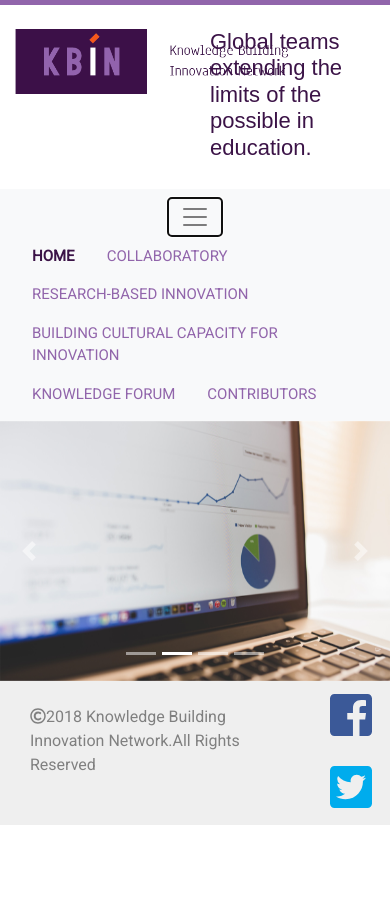
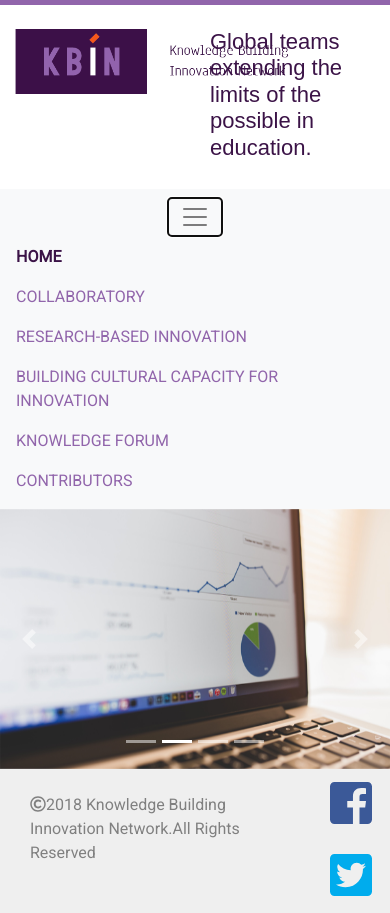
Before and after one commit to ninadpchaudhari/kbin-ui-html, a plain HTML site: page index.html in a window 390 px wide. Both pictures are taken after a click on the button "Toggle navigation". Before the commit the page ends 844 px from the top, so only its background shows below. Drawn offline with nearby package versions, Linux system fonts and the light colour scheme; a web font is replaced by a local one.

Commit message:
sanitized CSS, made Navbar expand only on xl devices

```diff
--- a/css/main.css
+++ b/css/main.css
@@ -10,6 +10,26 @@
    .top-buffer {
     margin-top: 20px;
 }
+h2{
+    font-family: 'Anaheim', sans-serif, helvetica;
+
+    font-weight: 500;
+    opacity: 0.9;
+    color: #3b1347;
+}
+h5{
+    color: #3c1048;
+    font-family: 'Anaheim', sans-serif, helvetica;
+    font-size:1.5rem;
+
+}
+.navbar-light .navbar-nav .nav-link {
+    color: #9165ab;
+    font-family: 'Roboto', sans-serif;
+    font-weight: 400 ;
+    font-size: 1em;
+}
+
 .kbin_grey-text {
     color: gray;
     font-size: 0.8rem;
@@ -26,12 +46,7 @@
     color: #3b1347;
 }
 
-.kbin_nav-link {
-    color: #9165ab;
-    font-family: 'Roboto', sans-serif;
-    font-weight: 400 ;
-    font-size: 15PX;
-}
+
 a.kbin_nav-link-active {
     color: #3b1347 !important;
     font-weight: bold !important;
@@ -119,12 +134,7 @@ a.kbin_nav-link-active {
 .kbin_form-control::placeholder{
     color:rgba(145,101,171,0.5);
 }
-h5{
-    color: #3c1048;
-    font-family: 'Anaheim', sans-serif, helvetica;
-    font-size:1.5rem;
 
-}
 .kbin_main_photo_overlay h5{
     font-family: 'Anaheim', sans-serif, helvetica;
     font-weight: 400;
@@ -143,11 +153,7 @@ h5{
 
 
 
-@media (min-width: 1300px) {
-    .container {
-        max-width: 1300px;
-    }
-}
+
 .kbin_collaboratory-author-name {
     text-transform: uppercase;
     color: #3c1048;
@@ -178,13 +184,7 @@ h5{
 
 }
 
-h2{
-    font-family: 'Anaheim', sans-serif, helvetica;
 
-    font-weight: 500;
-    opacity: 0.9;
-    color: #3b1347;
-}
 
 
 
@@ -237,12 +237,7 @@ h2{
     color: #3b1347;
 }
 
-.kbin_nav-link {
-    color: #9165ab !important;
-    font-family: 'Roboto', sans-serif;
-    font-weight: 400;
-    font-size: 15PX;
-}
+
 .kbin_login-bar {
     opacity: 0.9;
 }
--- a/index.html
+++ b/index.html
@@ -47,11 +47,12 @@
         }
     </style>
 
-    <link rel="stylesheet" href="css/main.css">
+
     <script src="https://code.jquery.com/jquery-3.3.1.min.js" integrity="sha256-FgpCb/KJQlLNfOu91ta32o/NMZxltwRo8QtmkMRdAu8="
         crossorigin="anonymous"></script>
     <script src="https://maxcdn.bootstrapcdn.com/bootstrap/4.0.0/js/bootstrap.min.js" integrity="sha384-JZR6Spejh4U02d8jOt6vLEHfe/JQGiRRSQQxSfFWpi1MquVdAyjUar5+76PVCmYl"
         crossorigin="anonymous"></script>
+        <link rel="stylesheet" href="css/main.css">
     <script defer src="https://use.fontawesome.com/releases/v5.0.7/js/all.js"></script>
     <script src="js/vendor/modernizr-2.8.3-respond-1.4.2.min.js"></script>
 
@@ -78,7 +79,7 @@
 
     </div>
 
-    <nav class="navbar navbar-expand-lg navbar-light bg-light justify-content-center">
+    <nav class="navbar navbar-expand-xl navbar-light bg-light justify-content-center">
 
         <!--TODO : Show this only on smaller devices
              <a class="navbar-nav kbin_nav-link .d-none" href="#">HOME</a> -->
@@ -88,29 +89,27 @@
         </button>
 
         <div class="collapse navbar-collapse justify-content-center" id="navbarSupportedContent">
-            <ul class="nav ">
+            <ul class="nav navbar-nav">
                 <li class="nav-item">
-                    <a class="nav-link kbin_nav-link kbin_nav-link-active" href="#">HOME
+                    <a class="nav-link kbin_nav-link-active" href="index.html">HOME
                         <span class="sr-only">(current)</span>
                     </a>
                 </li>
                 <li class="nav-item">
-                    <a class="nav-link kbin_nav-link" href="collaboratory.html">COLLABORATORY
-
-                    </a>
+                    <a class="nav-link" href="collaboratory.html">COLLABORATORY</a>
                 </li>
                 <li class="nav-item">
-                    <a class="nav-link kbin_nav-link" href="rbi.html">RESEARCH-BASED INNOVATION</a>
+                    <a class="nav-link" href="rbi.html">RESEARCH-BASED INNOVATION</a>
                 </li>
                 <li class="nav-item">
-                    <a class="nav-link kbin_nav-link" href="post-collaboratory.html">BUILDING CULTURAL CAPACITY FOR INNOVATION</a>
+                    <a class="nav-link" href="post-collaboratory.html">BUILDING CULTURAL CAPACITY FOR INNOVATION</a>
                 </li>
 
                 <li class="nav-item">
-                    <a class="nav-link kbin_nav-link" href="kb.html">KNOWLEDGE FORUM</a>
+                    <a class="nav-link" href="kb.html">KNOWLEDGE FORUM</a>
                 </li>
                 <li class="nav-item">
-                    <a class="nav-link kbin_nav-link" href="contributors.html">CONTRIBUTORS</a>
+                    <a class="nav-link" href="contributors.html">CONTRIBUTORS</a>
                 </li>
             </ul>
         </div>
```
Also changed, not shown: collaboratory.html (+9 -11 lines), contributors.html (+9 -11 lines), kb.html (+9 -11 lines), post-collaboratory.html (+9 -11 lines), rbi.html (+9 -11 lines).
